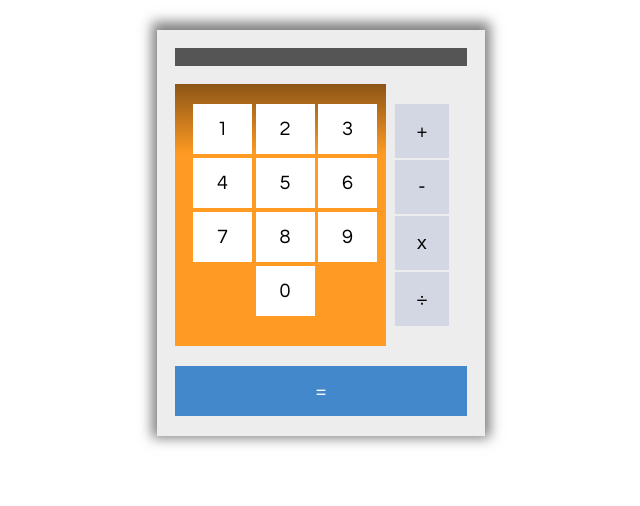
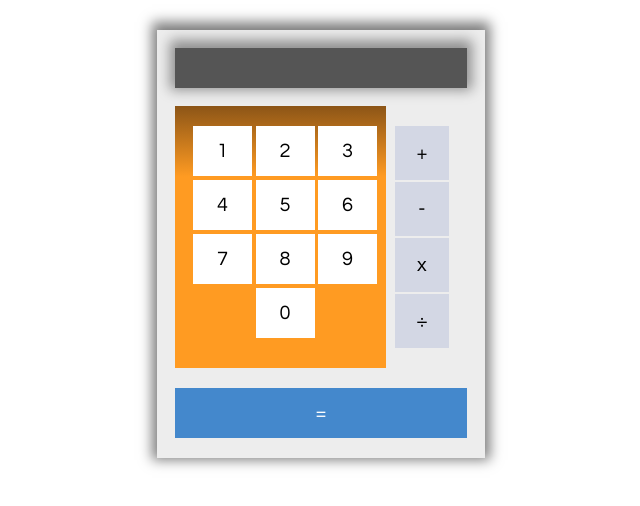
Before and after one commit to MCris29/Prueba-Github, a plain HTML site: page Prueba-Git/calculadora/index.html in a window 1280 px wide. Shown: the whole page, without its empty margins (319-959 px from the left). Drawn offline with Linux system fonts and the light colour scheme.

Commit message:
Modificación en la pantalla

```diff
--- a/Prueba-Git/calculadora/css/estilo.css
+++ b/Prueba-Git/calculadora/css/estilo.css
@@ -105,6 +105,9 @@ button{
 
 	background-color: #555;
 	color: #eee;
-	padding: 9px;
+	padding: 20px;
+	-webkit-box-shadow: 0px -3px 12px 5px rgba(0,0,0,0.40);
+	-moz-box-shadow: 0px -3px 12px 5px rgba(0,0,0,0.40);
+	box-shadow: 0px -3px 12px 5px rgba(0,0,0,0.40);
 
 }
```
